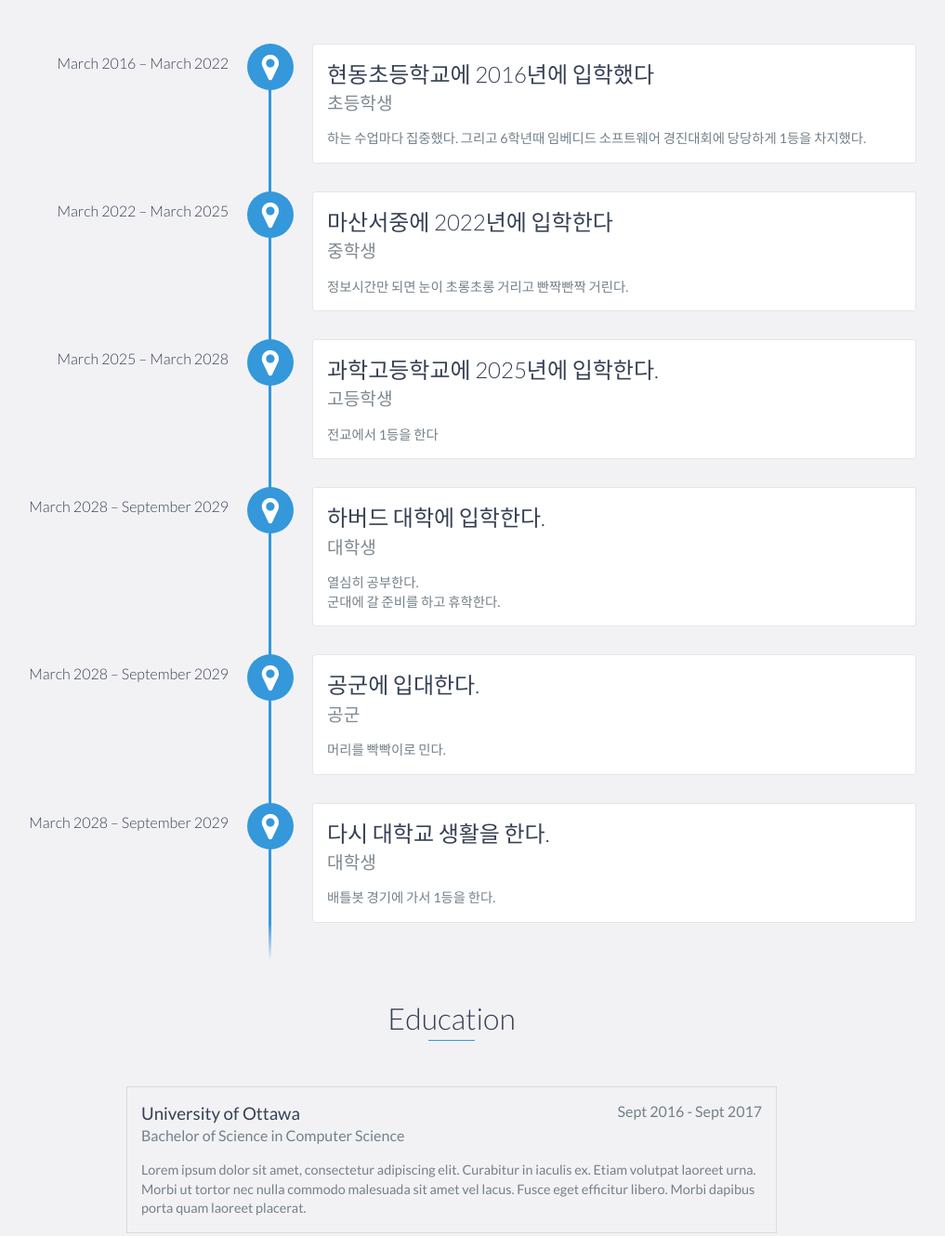
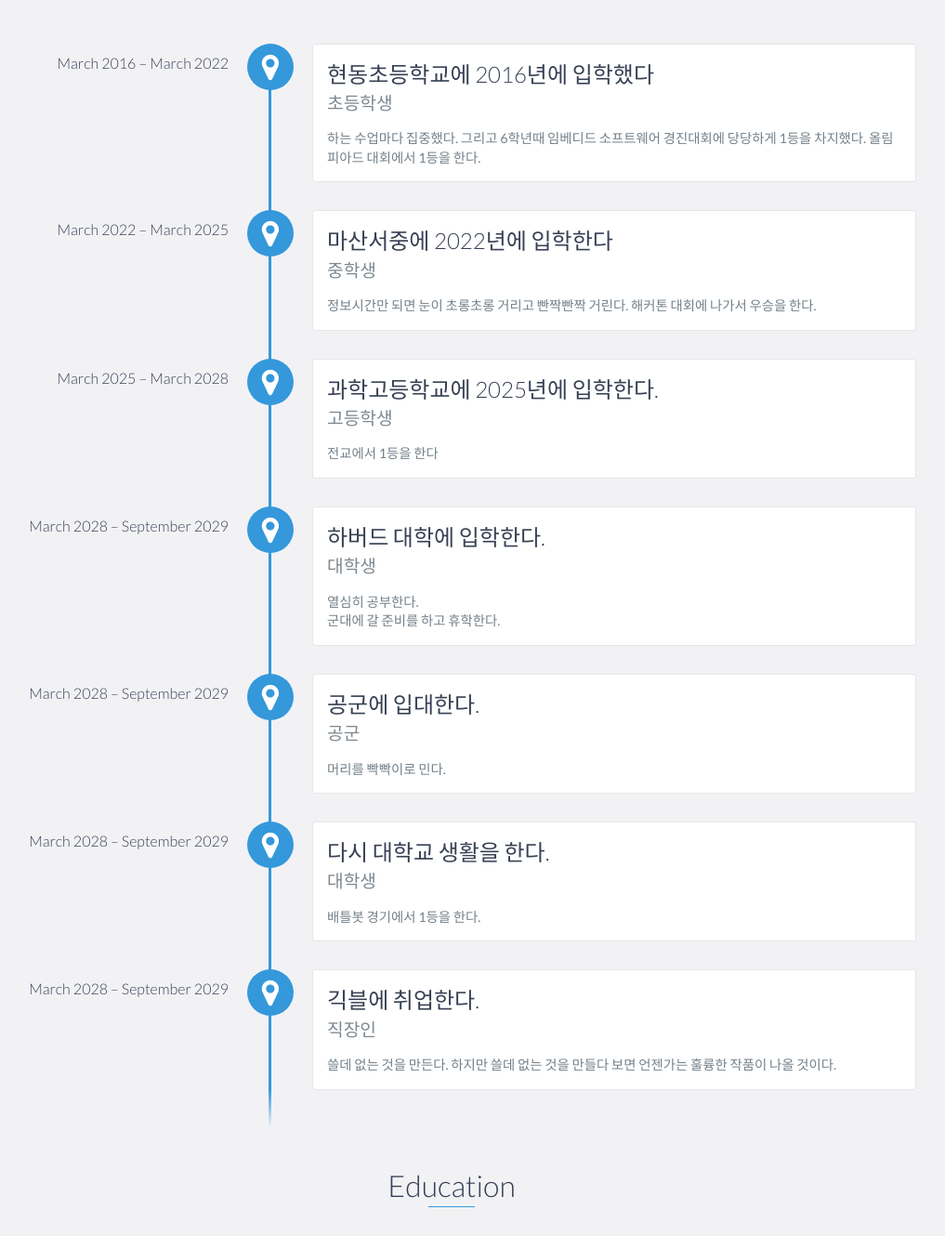
Before and after one commit to Kwonjiho/Kwonjiho.github.io, a website: page index.html in a window 1280 px wide. Shown: the part 1220-2550 px from the top of the page at 93% size, without its empty margins (154-1171 px from the left). Drawn offline with nearby package versions, Linux system fonts and the light colour scheme.

Commit message:
change difadfasd

```diff
--- a/index.html
+++ b/index.html
@@ -49,7 +49,7 @@
     <div id="lead">
         <div id="lead-content">
             <h1>Kwonjiho</h1>
-            <h2>I'm good student. </h2>
+            <h2>I'm excellent student. </h2>
             <a href="#" class="btn-rounded-white">Download Resume</a>
         </div>
         <!-- End #lead-content -->
@@ -73,13 +73,14 @@
                 </div>
                 <div class="col-md-8">
                     <p>
-                        나는 해야 할 것은 확실히 하는 사람입니다.<br>
+                         나는 해야 할 것은 확실히 하는 사람입니다.<br>
                                   항상 긍정적입니다.<br>
                             Software을 배우고 코딩을 배웁니다.<br>
                                친구들에게서 인기가 있습니다.<br>
                           수학책을 풀다보면 시간이 가는지 모릅니다.<br>
                               종이접기와 컴퓨터 그리고 만들기와<br>
-                                        레고를 좋아합니다.
+                                        레고,타자를 좋아합니다.
+
 
 
                     </p>
@@ -99,6 +100,7 @@
 
                     하는 수업마다 집중했다.
                     그리고 6학년때 임베디드 소프트웨어 경진대회에 당당하게 1등을 차지했다.
+                    올림피아드 대회에서 1등을 한다.
                 </p>
             </div>
 
@@ -108,6 +110,7 @@
                 <p>
 
                     정보시간만 되면 눈이 초롱초롱 거리고 빤짝빤짝 거린다.
+                    해커톤 대회에 나가서 우승을 한다.
                 </p>
             </div>
 
@@ -147,8 +150,20 @@
                 <h4>대학생</h4>
                 <p>
 
-                    배틀봇 경기에 가서 1등을 한다.
+                    배틀봇 경기에서 1등을 한다.
 
+
+                </p>
+            </div>
+
+            <div data-date="March 2028 – September 2029">
+                <h3>긱블에 취업한다.</h3>
+                <h4>직장인</h4>
+                <p>
+
+                    쓸데 없는 것을 만든다.
+                    하지만 쓸데 없는 것을 만들다 보면
+                    언젠가는 훌륭한 작품이 나올 것이다.
 
 
 
```
